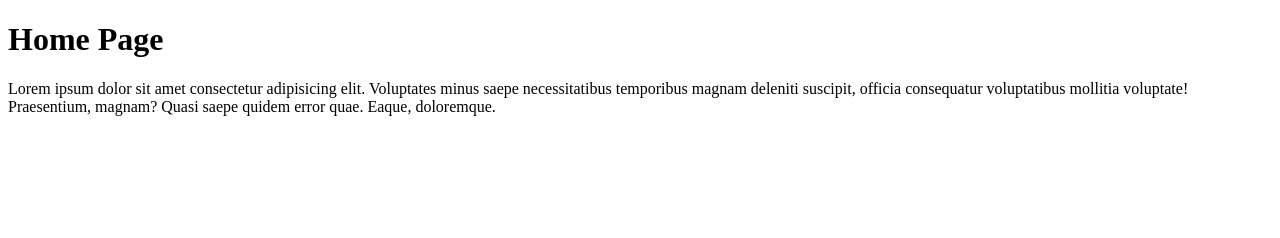
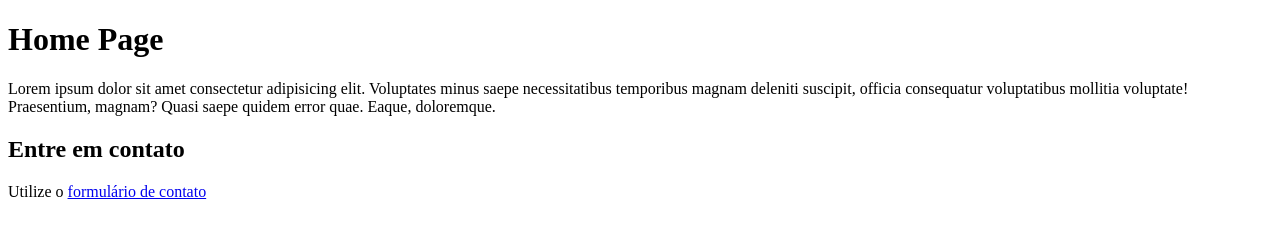
Before and after one commit to AkiyamaDaisuke/site-empresa, a plain HTML site: page index.html in a window 1280 px wide. Drawn offline with Linux system fonts and the light colour scheme.

Commit message:
altera home page

```diff
--- a/index.html
+++ b/index.html
@@ -9,5 +9,8 @@
 <body>
     <h1>Home Page</h1>
     <p>Lorem ipsum dolor sit amet consectetur adipisicing elit. Voluptates minus saepe necessitatibus temporibus magnam deleniti suscipit, officia consequatur voluptatibus mollitia voluptate! Praesentium, magnam? Quasi saepe quidem error quae. Eaque, doloremque.</p>
+    <h2>Entre em contato</h2>
+    <p>Utilize o <a href="contato.html"> formulário de contato</a> </p>
+
 </body>
 </html>
```
